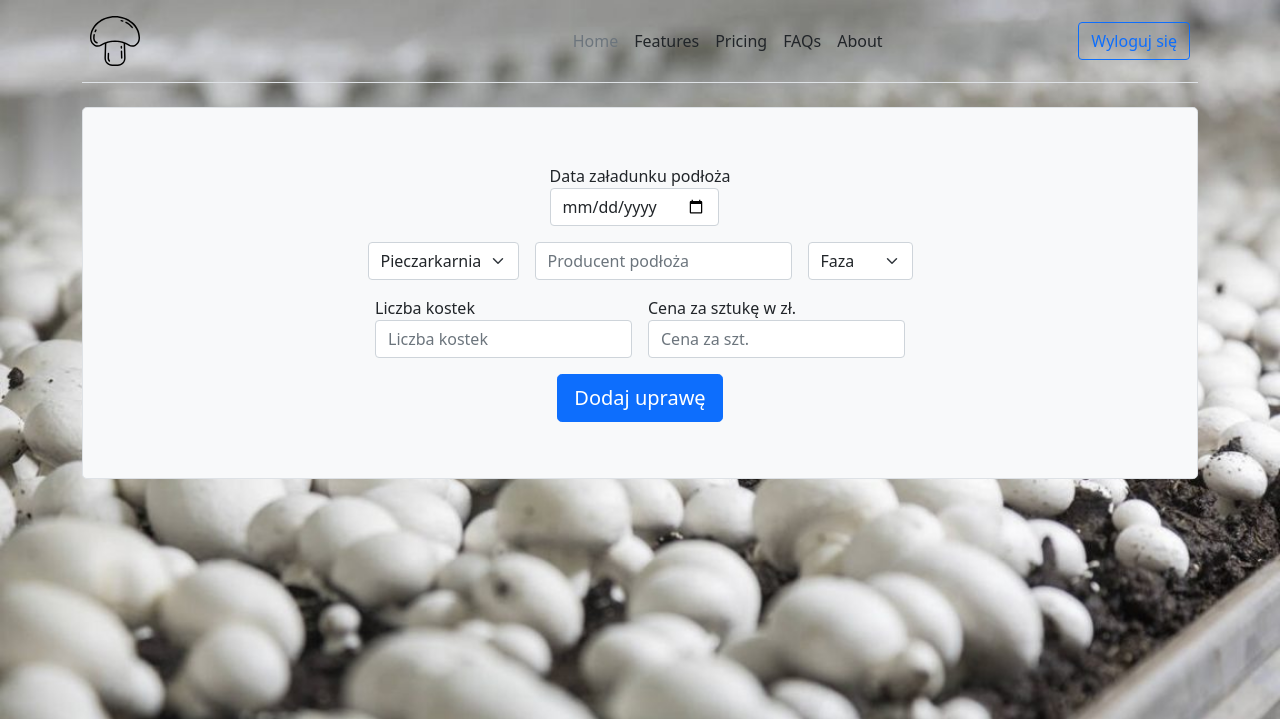
After one commit to adamtomczak/pieczarki-web-app, a Flask app: page /newcultivation in a window 1280 px wide. The commit adds this page. Shown: the top 719 px of the page. Run offline with Flask 2, Linux system fonts and the light colour scheme; a user stored in the database is signed in.

Commit message:
Added new cultivation form

```diff
--- a/app.py
+++ b/app.py
@@ -75,6 +75,7 @@ def login():
     else:
         return render_template("login.html", error=error)
 
+
 @app.route("/register", methods=["GET", "POST"])
 def register():
 
@@ -135,6 +136,7 @@ def register():
     else:
         return render_template("register.html", error=error)
 
+
 @app.route("/logout")
 def logout():
     """Log user out"""
@@ -145,3 +147,13 @@ def logout():
     # Redirect user to login form
     flash("Wylogowałeś się")
     return redirect("/login")
+
+
+@app.route("/newcultivation", methods=["GET", "POST"])
+@login_required
+def newcultivation():
+
+    if request.method == "POST":
+        print("hh")
+    else:
+        return render_template("newcultivation.html")
--- a/templates/index.html
+++ b/templates/index.html
@@ -9,11 +9,15 @@
   <header>
       <div id="flash" class="alert alert-success alert-dismissible fade show mb-0 text-center" role="alert">
           {{ get_flashed_messages() | join(" ") }}
+          <button type="button" class="btn-close" data-bs-dismiss="alert" aria-label="Close"></button>
       </div>
   </header>
   {% endif %}
 {% endblock %}
 
 {% block main %}
-DUPA
+<div class="row">
+    <div class="col-1"></div>
+    <a class="btn btn-primary col-2" href="/newcultivation" role="button">Nowa uprawa</a>
+</div>
 {% endblock %}
--- a/templates/layout.html
+++ b/templates/layout.html
@@ -23,11 +23,11 @@
 
         <div class="container">
             <header class="d-flex flex-wrap align-items-center justify-content-center justify-content-md-between py-3 mb-4 border-bottom">
-              <a href="/" class="d-flex align-items-center col-md-3 mb-2 mb-md-0 text-dark text-decoration-none">
+              <a href="/" class="d-flex align-items-center col-md-3 mx-2 mb-2 mb-md-0 text-dark text-decoration-none">
                 <img src="/static/champignon.svg" alt="pieczarka" width="50" height="50">
               </a>
               {% if session["user_id"] %}
-                <ul class="nav col-12 col-md-auto mb-2 justify-content-center mb-md-0">
+                <ul class="nav col-12 col-md-auto mb-2 d-flex justify-content-around mb-md-0">
                   <li><a href="#" class="nav-link px-2 link-secondary">Home</a></li>
                   <li><a href="#" class="nav-link px-2 link-dark">Features</a></li>
                   <li><a href="#" class="nav-link px-2 link-dark">Pricing</a></li>
@@ -37,14 +37,14 @@
                 <a class="btn btn-outline-primary me-2" href="/logout" role="button">Wyloguj się</a>
               {% else %}
                 <div class="col-md-3 text-end">
-                  <a class="btn btn-outline-primary me-2" href="/login" role="button">Zaloguj się</a>
+                  <a class="btn btn-outline-primary mx-2" href="/login" role="button">Zaloguj się</a>
                   <a class="btn btn-primary" href="/register" role="button">Rejestracja</a>
                 </div>
               {% endif %}
             </header>
           </div>
         {% block header %}{% endblock %}
-        <main class="container-fluid py-5 text-center">
+        <main class="container">
             {% block main %}{% endblock %}
         </main>
     </body>
--- a/templates/login.html
+++ b/templates/login.html
@@ -24,13 +24,14 @@
   <header>
       <div id="flash" class="alert alert-success alert-dismissible fade show mb-0 text-center" role="alert">
           {{ get_flashed_messages() | join(" ") }}
+          <button type="button" class="btn-close" data-bs-dismiss="alert" aria-label="Close"></button>
       </div>
   </header>
   {% endif %}
 {% endblock %}
 
 {% block main %}
-<div class="flex-column d-flex col-md-6 mx-auto col-lg-4">
+<div class="flex-column d-flex col-md-6 mx-auto py-5 col-lg-4">
     <form action="/login" method="post" class="p-4 p-md-5 border rounded-3 bg-light">
       <div class="form-floating mb-3" id="userform" >
         <input autocomplete="off" autofocus type="text" class="form-control" id="username" name="username" placeholder="Nazwa użytkownika">
--- /dev/null
+++ b/templates/newcultivation.html
@@ -0,0 +1,54 @@
+{% extends "layout.html" %}
+
+{% block title %}
+    Nowa uprawa
+{% endblock %}
+
+{% block main %}
+
+    <form action="/newcultivation" method="post" class="p-md-5 border rounded-3 bg-light">
+        <div class="d-flex flex-row flex-wrap justify-content-center">
+            <div class="p-2">
+                <label for="floatingInput">Data załadunku podłoża</label>
+                <input autocomplete="off" type="date" class="form-control w-auto" id="dataKostki" name="dataKostki" placeholder="Data">
+            </div>
+        </div>
+        <div class="d-flex flex-row flex-wrap justify-content-center">
+            <div class="p-2">
+                <select class="form-select w-auto" name="pieczarkarnia">
+                    <option disabled="" selected="">Pieczarkarnia</option>
+                    <option value="1">1</option>
+                    <option value="2">2</option>
+                    <option value="3">3</option>
+                    <option value="4">4</option>
+                </select>
+            </div>
+            <div class="p-2">
+                <input autocomplete="off" type="text" class="form-control w-auto" id="producent" name="producent" placeholder="Producent podłoża">
+            </div>
+            <div class="p-2">
+                <select class="form-select w-auto" name="faza">
+                    <option disabled="" selected="">Faza</option>
+                    <option value="Faza II">Faza II</option>
+                    <option value="Faza III">Faza III</option>
+                </select>
+            </div>
+        </div>
+        <div class="d-flex flex-row flex-wrap justify-content-center">
+            <div class="p-2">
+                <label for="floatingInput">Liczba kostek</label>
+                <input autocomplete="off" type="number" class="form-control w-auto" id="liczbaKostek" name="liczbaKostek" placeholder="Liczba kostek">
+            </div>
+            <div class="p-2">
+                <label for="floatingInput">Cena za sztukę w zł.</label>
+                <input autocomplete="off" type="number" class="form-control w-auto" id="cenaKostki" name="cenaKostki" placeholder="Cena za szt.">
+            </div>
+        </div>
+        <div class="d-flex flex-row flex-wrap justify-content-center">
+            <div class="p-2">
+                <button class="w-100 btn btn-lg btn-primary" type="submit">Dodaj uprawę</button>
+            </div>
+        </div>
+    </form>
+
+{% endblock %}
--- a/templates/register.html
+++ b/templates/register.html
@@ -31,13 +31,14 @@
   <header>
       <div id="flash" class="alert alert-danger alert-dismissible fade show mb-0 text-center" role="alert">
           {{ get_flashed_messages() | join(" ") }}
+          <button type="button" class="btn-close" data-bs-dismiss="alert" aria-label="Close"></button>
       </div>
   </header>
   {% endif %}
 {% endblock %}
 
 {% block main %}
-<div class="flex-column d-flex col-md-6 mx-auto col-lg-4">
+<div class="flex-column d-flex col-md-6 mx-auto py-5 col-lg-4">
   <form action="/register" method="post" class="p-4 p-md-5 border rounded-3 bg-light">
     <h3 class="mb-3">Rejestracja</h3>
     <div class="form-floating mb-3" id="userform">
```
